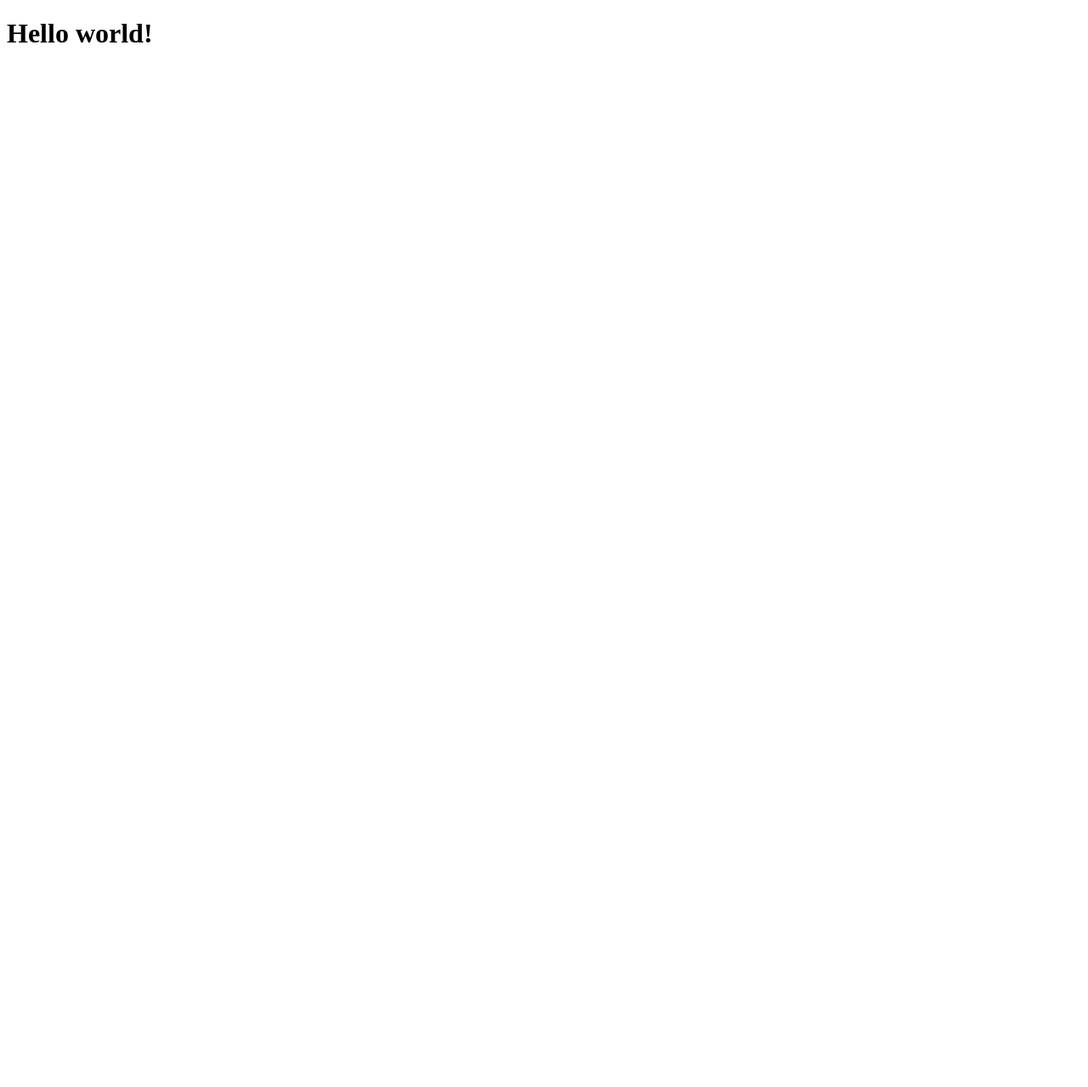
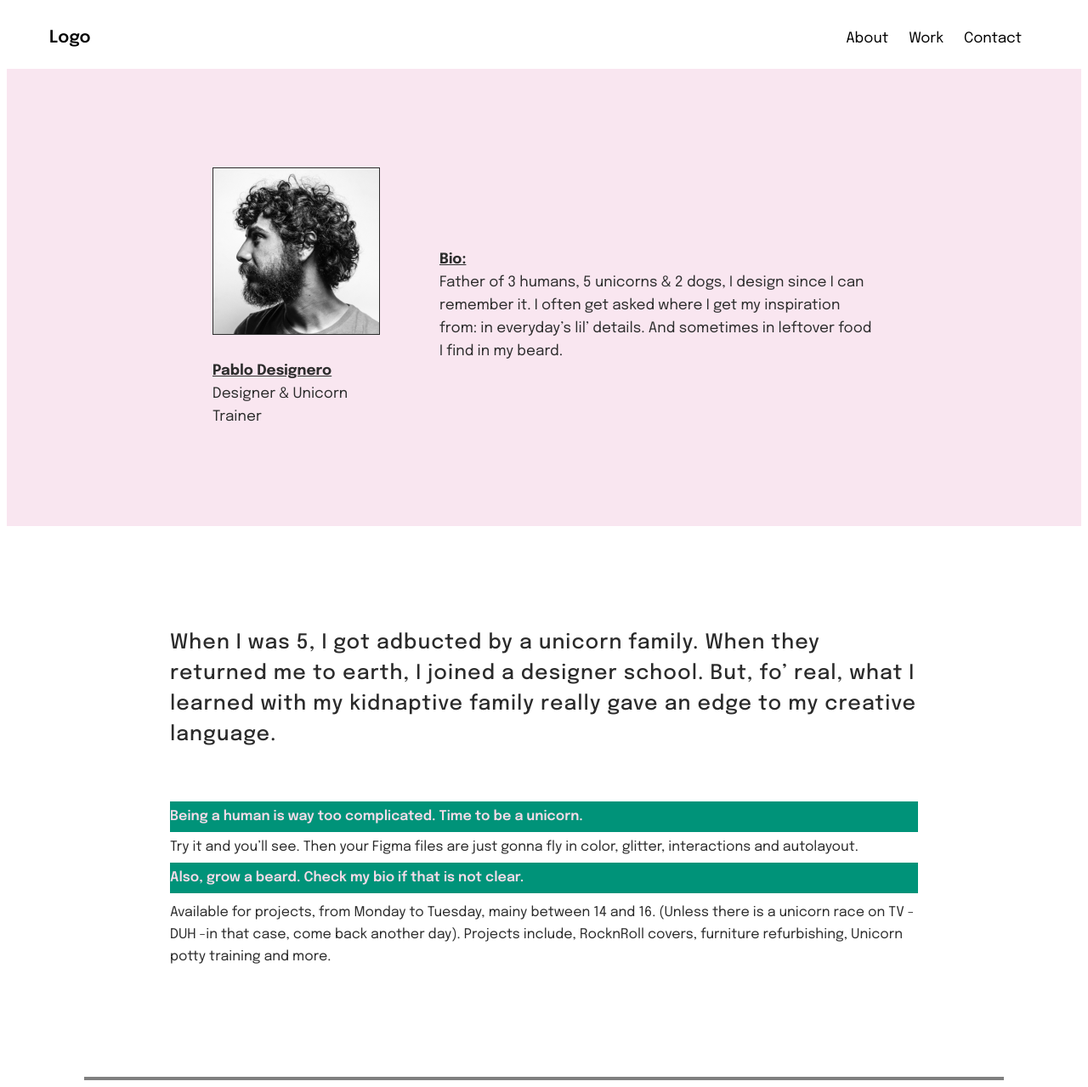
Before and after one commit to Filonych/my1stproject, a plain HTML site: page index.html in a window 1280 px wide. Shown: the whole page at 85% size. Before the commit the page ends 800 px from the top, so only its background shows below. Drawn offline with Linux system fonts and the light colour scheme.

Commit message:
добавила header, bio, main

```diff
--- /dev/null
+++ b/css/styles.css
@@ -0,0 +1,174 @@
+body
+{
+    font-family: 'Epilogue', sans-serif;
+}
+
+.header
+{
+    background-color:fff;
+    padding: 26px 50px;
+    display: flex;
+    justify-content: space-between;
+}
+
+
+.link
+{
+    text-decoration: none;
+    color: black;
+    font-size: 17px;
+    margin-right: 20px;
+    position: relative;
+    top: 3px;
+
+}
+
+
+.logo__header
+{
+    text-decoration: none;
+    color: black;
+    font-family: 'Epilogue';
+    font-style: normal;
+    font-weight: 600;
+    font-size: 20px;
+
+}
+.backg
+{
+    background-color: #F9E6F0;
+    height: 538px;
+    display: flex;
+
+}
+
+.wrap
+{
+    font-family: 'Epilogue';
+    font-style: normal;
+    font-size: 17px;
+    line-height: 27px;
+    display: flex;
+    align-items: center;
+    width: 780px;
+    height: 297.52px;
+    margin: auto;
+    gap: 70px;
+}
+
+.img
+{
+    border: 1.5px solid #2D2D2D;
+}
+
+.name
+{
+    text-decoration-line: underline;
+    color: #2D2D2D;
+    margin: 0;
+    margin-top: 20px;
+    font-weight: 700;
+}
+
+.job
+{
+    font-family: 'Epilogue';
+    font-style: normal;
+    font-size: 17px;
+    line-height: 27px;
+    color: #2D2D2D;
+    margin: 0;
+}
+
+.bio-text
+{
+    font-family: 'Epilogue';
+    font-style: normal;
+    font-size: 17px;
+    line-height: 27px;
+    color: #2D2D2D;
+    margin: 0;
+}
+
+.body-info
+{
+    height: 640px;
+    background: #FFFFFF;
+    display: flex;
+}
+
+.body-wrap
+{
+    width: 880px;
+    height: 400px;
+    margin: auto;
+    display: flex;
+    flex-direction: column;
+    justify-content: space-between;
+
+}
+
+.body-title
+{
+    font-family: 'Epilogue';
+    font-style: normal;
+    font-weight: 500;
+    font-size: 24px;
+    line-height: 36px;
+    letter-spacing: 1px;
+    color: #2B2B2B;
+}
+
+.col-text
+{
+    font-family: 'Epilogue';
+    font-style: normal;
+    font-weight: 600;
+    font-size: 16px;
+    line-height: 36px;
+    color: #F6DCE9;
+    background: #009379;
+    height: 36px;
+    margin: 0;
+}
+
+.sim-text1
+{
+    font-family: 'Epilogue';
+    font-style: normal;
+    font-weight: 400;
+    font-size: 16px;
+    line-height: 36px;
+    color: #2B2B2B;
+    margin: 0;
+}
+
+.sim-text2-wrap
+{
+    width: 880px;
+    height: 88px;
+    display: flex;
+    flex-direction: column;
+    flex-wrap: wrap;
+    justify-content: flex-end;
+}
+
+.sim-text2
+{
+    font-family: 'Epilogue';
+    font-style: normal;
+    font-weight: 400;
+    font-size: 16px;
+    line-height: 26px;
+    color: #2B2B2B;
+    margin: 0;
+
+
+}
+
+hr{
+    color: #E5E5E5;
+    width: 1080px;
+    height: 1.5px;
+
+}
--- a/index.html
+++ b/index.html
@@ -4,9 +4,52 @@
     <meta charset="UTF-8">
     <meta http-equiv="X-UA-Compatible" content="IE=edge">
     <meta name="viewport" content="width=device-width, initial-scale=1.0">
-    <title>Document</title>
+    <title>Portfolio</title>
+    <link rel="preconnect" href="https://fonts.googleapis.com"><link rel="preconnect" href="https://fonts.gstatic.com" crossorigin><link href="https://fonts.googleapis.com/css2?family=Epilogue:wght@400;500;600;700;900&display=swap" rel="stylesheet">
+    <style> @import url('https://fonts.googleapis.com/css2?family=Epilogue:wght@400;500;600;700;900&display=swap'); </style>
+    <link rel="stylesheet" href="css/styles.css">
 </head>
 <body>
-    <h1>Hello world!</h1>
+    <header class="header">
+        <div class="hey">
+            <a href="#" class="logo__header">Logo</a>
+        </div>
+        <div class="nav">
+            <a href="#" class="link">About</a>
+            <a href="#" class="link">Work</a>
+            <a href="#" class="link">Contact</a>
+        </div>
+    </header>
+    <main>
+         <div class="backg">
+            <div class="wrap">
+            <div class="dude">
+                <img class="img" src=/img/face.png>
+                <p class="name">Pablo Designero</p>
+                <p class="job">Designer & Unicorn Trainer</p>
+            </div>
+           <div class="bio">
+                <p class="name">Bio:</p>
+                <p class="bio-text">Father of 3 humans, 5 unicorns & 2 dogs, I design since I can remember it. I often get asked where I get my inspiration from: in everyday’s lil’ details. And sometimes in leftover food I find in my beard.</p>
+         </div>
+        </div>
+    </main>
+    <body-text class="body-info">
+        <div class="body-wrap">
+            <div class="body-title">When I was 5, I got adbucted by a unicorn family. When they returned me to earth, I joined a designer school. But, fo’ real, what I learned with my kidnaptive family really gave an edge to my creative language.</div>
+            <div class="body-text">
+                <p class="col-text">Being a human is way too complicated. Time to be a unicorn.</p>
+                <p class="sim-text1">Try it and you’ll see. Then your Figma files are just gonna fly in color, glitter, interactions and autolayout.</p>
+                <p class="col-text">Also, grow a beard. Check my bio if that is not clear.</p>
+                <div class="sim-text2-wrap"><p class="sim-text2">Available for projects, from Monday to Tuesday, mainy between 14 and 16. (Unless there is a unicorn race on TV - DUH -in that case, come back another day).
+                    Projects include, RocknRoll covers, furniture refurbishing, Unicorn potty training and more.</p></div>
+            </div>
+        </div>
+    </body-text>
+    <hr noshade>
+    <footer>
+        <div></div>
+        <div></div>
+    </footer>
 </body>
 </html>
```
Also changed, not shown: img/face.png (added), img/logo.png (added).
